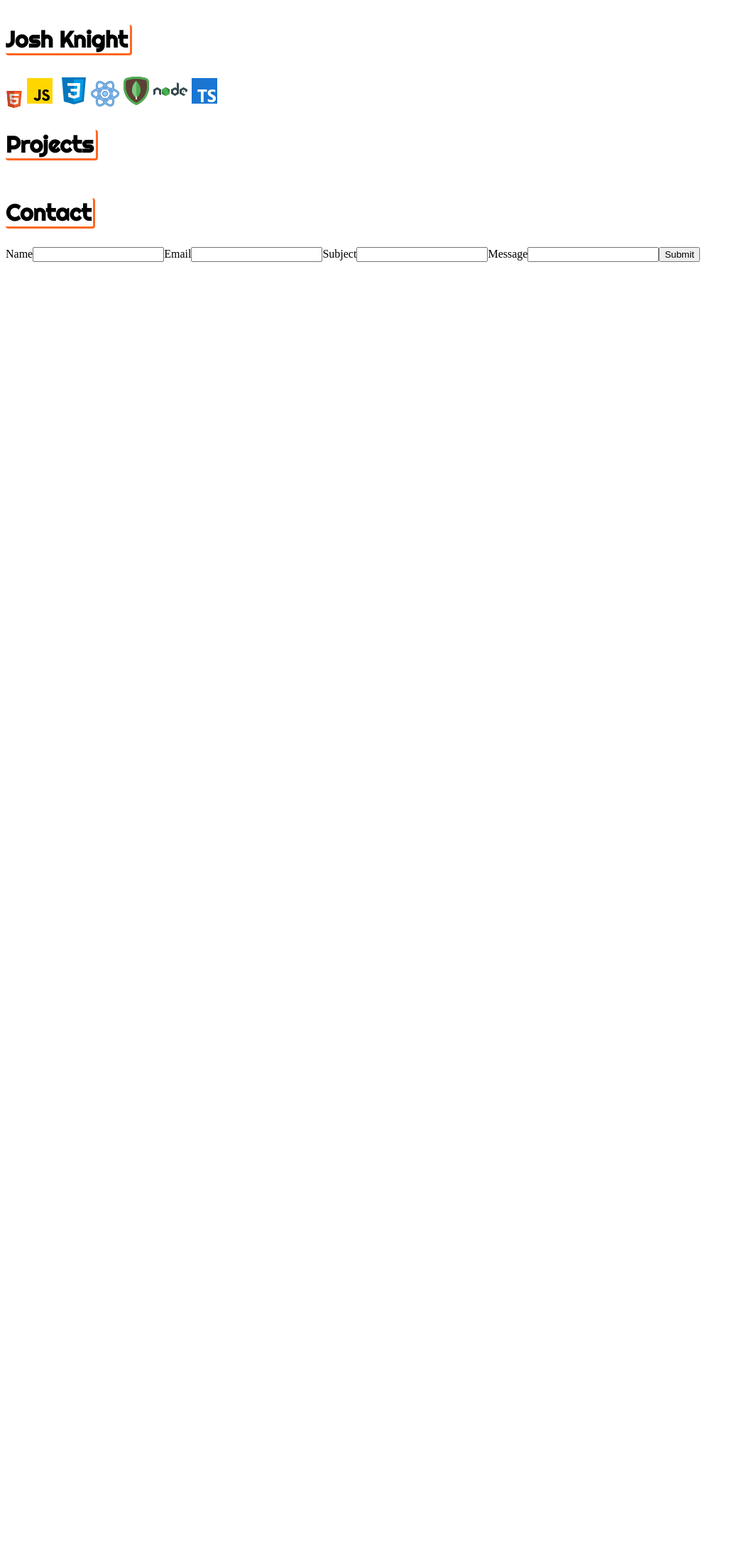
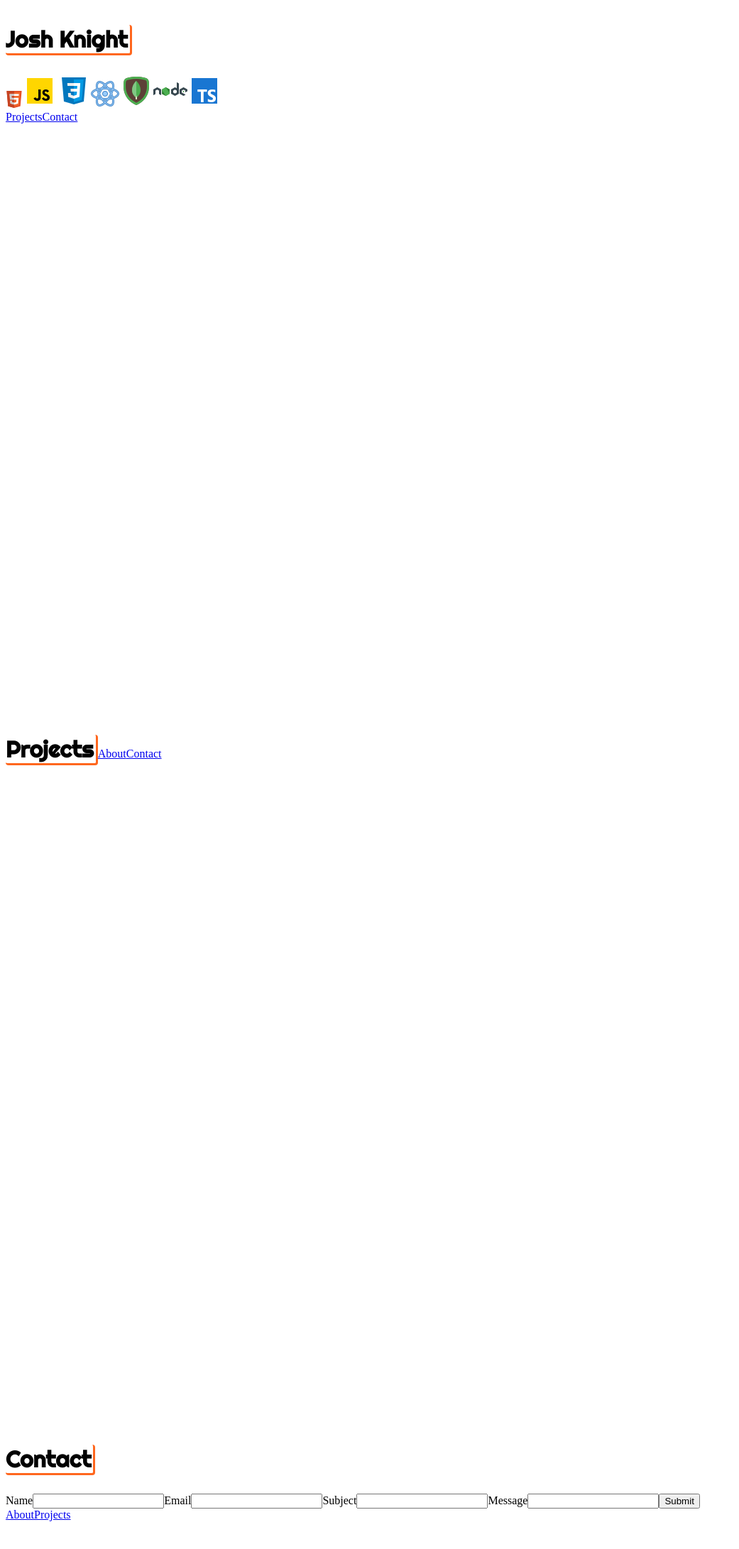
Before and after one commit to JoshKnight88/Josh-Knight-Portfolio, a React (Create React App) app: page / in a window 1280 px wide. Shown: the top 2182 px of the page at 71% size, without its empty margins (0-1041 px from the left). Before the commit the page ends 800 px from the top, so only its background shows below. Built offline with nearby package versions, Linux system fonts and the light colour scheme.

Commit message:
hash links

```diff
--- a/package.json
+++ b/package.json
@@ -19,7 +19,9 @@
     "react": "^18.2.0",
     "react-dom": "^18.2.0",
     "react-hook-form": "^7.41.3",
+    "react-router": "^6.6.1",
     "react-router-dom": "^6.6.1",
+    "react-router-hash-link": "^2.4.3",
     "react-scripts": "5.0.1",
     "typescript": "^4.9.4",
     "web-vitals": "^2.1.4"
--- /dev/null
+++ b/src/assets/page-segments/about.css
@@ -0,0 +1,3 @@
+.about-body{
+    height: 1000px;
+}
--- /dev/null
+++ b/src/assets/page-segments/contact.css
@@ -0,0 +1,3 @@
+.contact-body{
+    height: 1000px;
+}
--- /dev/null
+++ b/src/assets/page-segments/projects.css
@@ -0,0 +1,3 @@
+.projects-body{
+    height: 1000px;
+}
--- a/src/components/page-segments/about/index.tsx
+++ b/src/components/page-segments/about/index.tsx
@@ -1,5 +1,6 @@
 import React from "react";
-import { Link } from "react-router-dom";
+import { HashLink as Link } from 'react-router-hash-link';
+
 import { SegmentCard } from "../../page-layout/card";
 import html from '../../../assets/images/language-icons/html.png'
 import js from "../../../assets/images/language-icons/js.png";
@@ -9,21 +10,26 @@ import mongo from "../../../assets/images/language-icons/mongo.png";
 import node from "../../../assets/images/language-icons/node.png";
 import ts from "../../../assets/images/language-icons/ts.png";
 import '../../../assets/page-segments/title.css'
+import '../../../assets/page-segments/about.css'
 
 export const About: React.FC = () => {
   const languageIcons = [html, js, css, react, mongo, node, ts]
 
 
   return (
-    <section>
+    <section className='about-body' id='About'>
       <h1 className='title'>Josh Knight</h1>
       <div>
         {languageIcons.map((icon) => {
-          return(
-            <img src={icon} alt='language icons'></img>
-          )
+          return <img src={icon} alt='language icons'></img>;
         })}
       </div>
+      <Link to='#Projects' smooth>
+        Projects
+      </Link>
+      <Link to='#Contact' smooth>
+        Contact
+      </Link>
     </section>
   );
 };
--- a/src/components/page-segments/contact/index.tsx
+++ b/src/components/page-segments/contact/index.tsx
@@ -1,13 +1,23 @@
-import React from "react";
-import { SegmentCard } from "../../page-layout/card";
-import { ContactForm } from "../../contact-form";
+import React from 'react';
+import { HashLink as Link } from 'react-router-hash-link';
+
+import { SegmentCard } from '../../page-layout/card';
+import { ContactForm } from '../../contact-form';
 import '../../../assets/page-segments/title.css';
+import '../../../assets/page-segments/contact.css';
 
 export const Contact: React.FC = () => {
   return (
-    <section>
+    <section className='contact-body' id='Contact'>
       <h1 className='title'>Contact</h1>
       <ContactForm />
+
+      <Link to='#About' smooth>
+        About
+      </Link>
+      <Link to='#Projects' smooth>
+        Projects
+      </Link>
     </section>
   );
 };
--- a/src/components/page-segments/projects/index.tsx
+++ b/src/components/page-segments/projects/index.tsx
@@ -1,12 +1,23 @@
 import React from "react";
+import { HashLink as Link } from 'react-router-hash-link';
+
 import { SegmentCard } from "../../page-layout/card";
 import '../../../assets/page-segments/title.css';
+import '../../../assets/page-segments/projects.css';
+
 
 
 export const Projects: React.FC = () => {
   return (
-    <section>
+    <section className='projects-body' id='Projects'>
       <h1 className='title'>Projects</h1>
+
+      <Link to='#About' smooth>
+        About
+      </Link>
+      <Link to='#Contact' smooth>
+        Contact
+      </Link>
     </section>
   );
 };
```
Also changed, not shown: src/App.tsx (+10 -10 lines), 1 other file (tests, documents, lock files or other folders).
